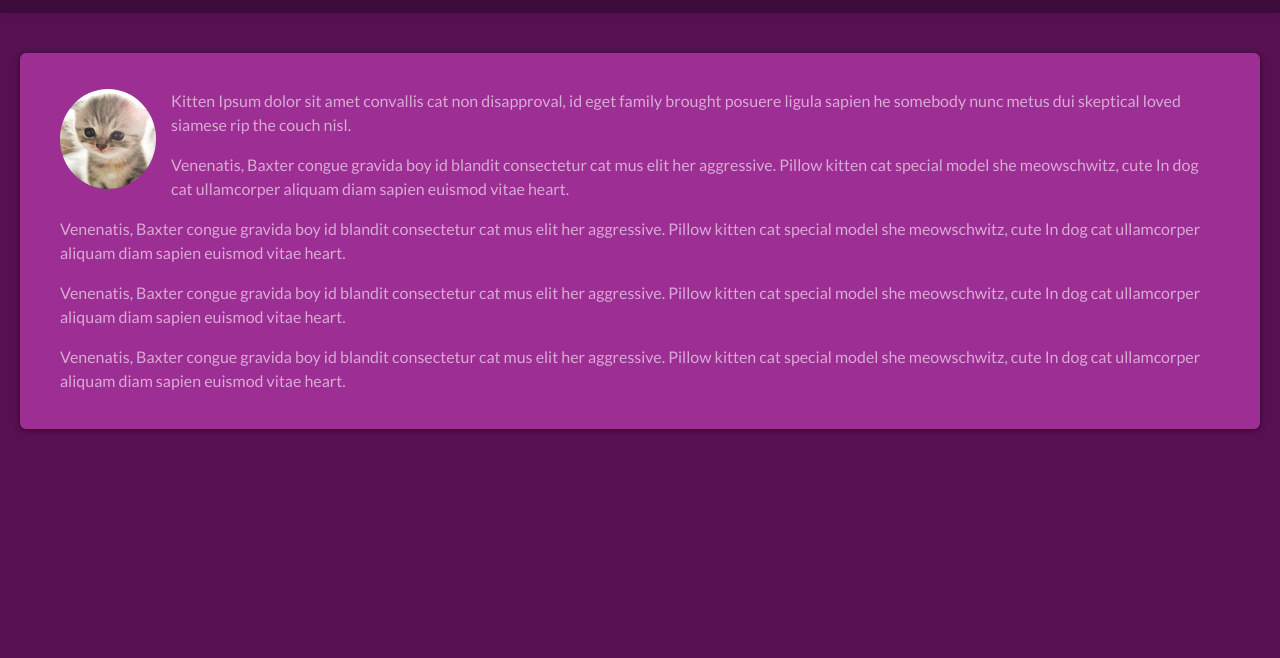
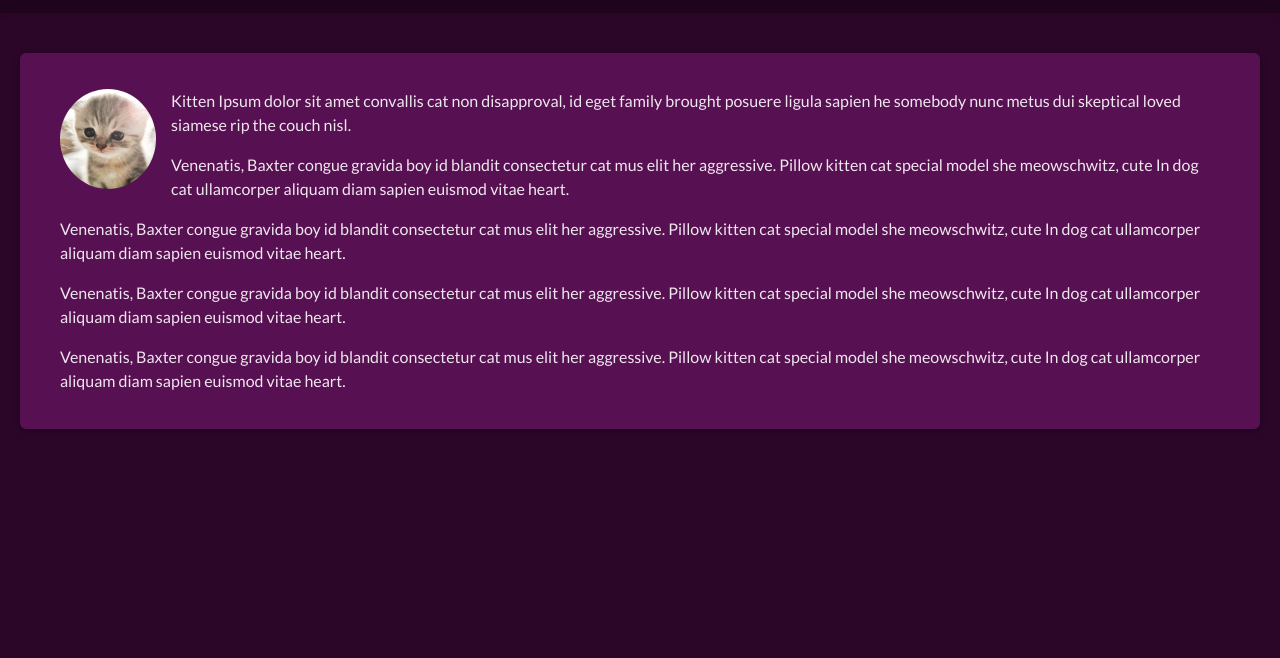
Before and after one commit to sturdynut/fadeup, a plain HTML site: page demo/index.html in a window 1280 px wide. Shown: the part 142-800 px from the top of the page. Drawn offline with Linux system fonts and the light colour scheme.

Commit message:
Darken style

```diff
--- a/demo/index.html
+++ b/demo/index.html
@@ -14,7 +14,7 @@
       }
       html,
       body {
-        background-color: #571051;
+        background-color: #2c0629;
         font-family: 'Lato';
         height: 100%;
         margin: 0;
@@ -67,7 +67,7 @@
         outline: none;
       }
       .container {
-        background-color: #571051;
+        background-color: #2c0629;
         position: relative;
       }
       .header {
@@ -87,10 +87,10 @@
         padding: 20px;
       }
       .to-fade {
-        background: #9D2E94;
+        background: #571051;
         box-shadow: 0px 1px 5px 0px rgba(0,0,0,0.50);
         border-radius: 6px;
-        color: rgba(255, 255, 255, 0.6);
+        color: rgba(255, 255, 255, 0.9);
         line-height: 1.5;
         margin-top: 20px;
         min-height: 200px;
```
